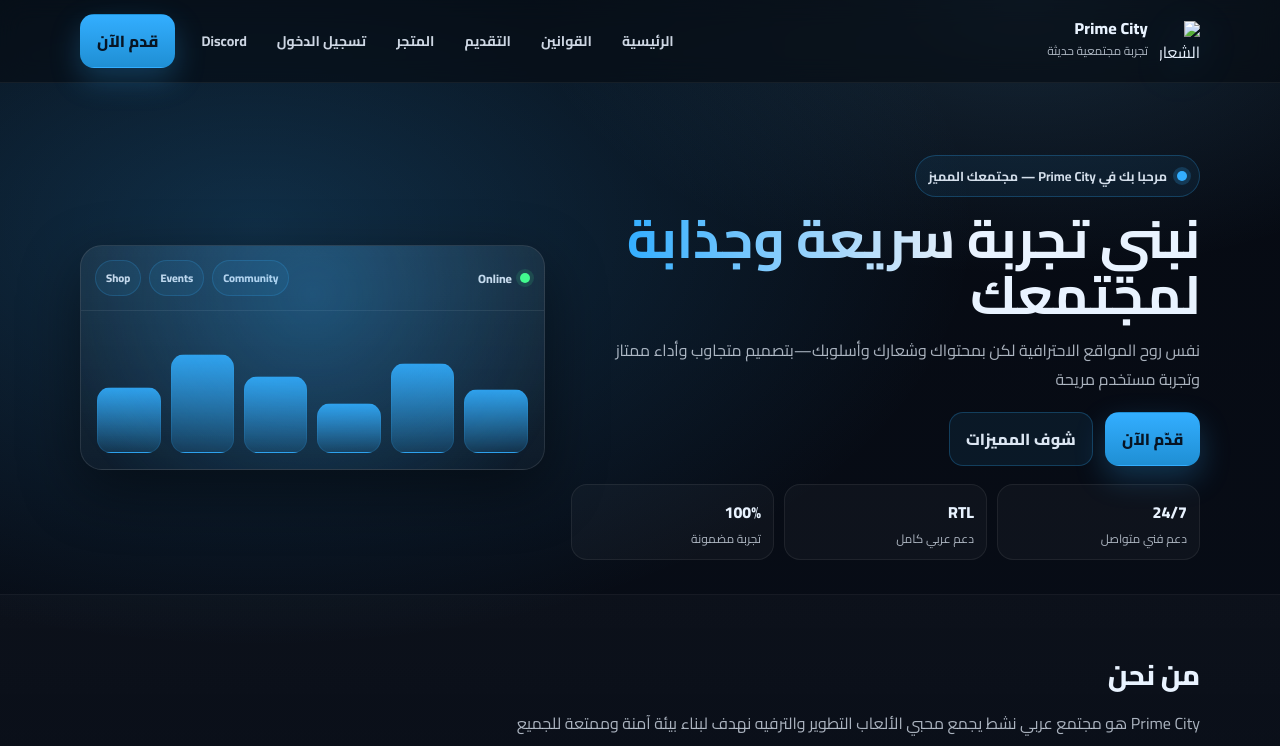
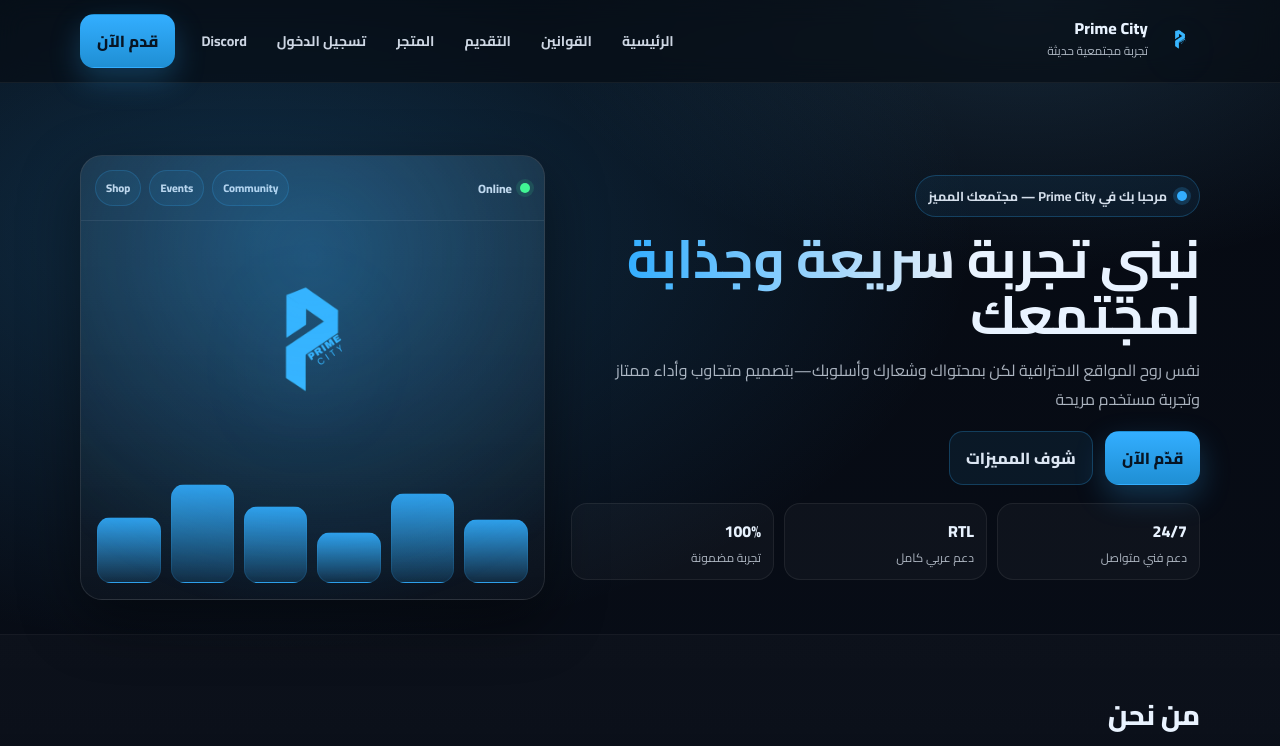
Before and after one commit to PrimeCity-PY/prime-city-website, a website: page index.html in a window 1280 px wide. Shown: the top 746 px of the page. Drawn offline with Linux system fonts and the light colour scheme.

Commit message:
fix logo image path

```diff
--- a/index.html
+++ b/index.html
@@ -26,7 +26,7 @@
     <header class="header" data-elevate>
       <div class="container header__inner">
         <a class="brand" href="#" aria-label="العودة للرئيسية">
-          <img class="brand__logo" src="logo/logo sick.png" alt="الشعار" />
+          <img class="brand__logo" src="wep/assets/logo-sick.png" alt="الشعار" />
           <div class="brand__text">
             <span class="brand__name">Prime City</span>
             <span class="brand__tag">تجربة مجتمعية حديثة</span>
@@ -107,7 +107,7 @@
                 </div>
               </div>
               <div class="glass__body">
-                <img class="hero-logo" src="logo/logo sick.png" alt="" />
+                <img class="hero-logo" src="wep/assets/logo-sick.png" alt="" />
                 <div class="bars">
                   <span style="--h: 58%"></span>
                   <span style="--h: 82%"></span>
@@ -270,7 +270,7 @@
     <footer class="footer">
       <div class="container footer__inner">
         <div class="footer__brand">
-          <img src="assets/logo.png" alt="الشعار" class="footer__logo" />
+          <img src="wep/assets/logo-sick.png" alt="الشعار" class="footer__logo" />
           <div>
             <div class="footer__name">Prime City</div>
             <div class="footer__small">© <span data-year></span> جميع الحقوق محفوظة</div>
```
